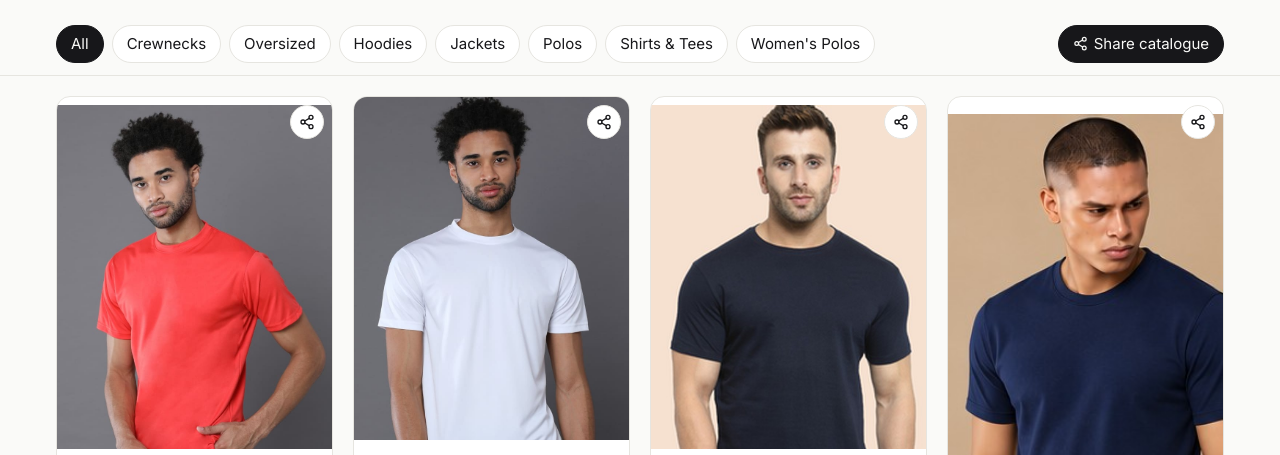
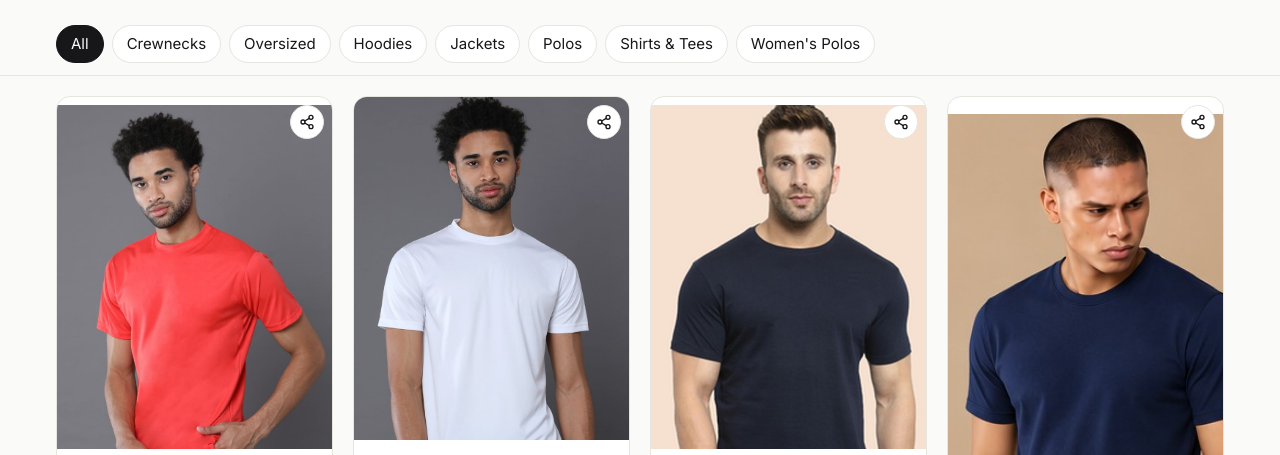
Before and after one commit to printello/Catalogue, a plain HTML site: page site/index.html in a window 1280 px wide. Shown: the part 292-747 px from the top of the page. Drawn offline with Linux system fonts and the light colour scheme.

Commit message:
Remove share catalogue button
Co-Authored-By: Claude Sonnet 5.5 <noreply@anthropic.com>

```diff
--- a/site/index.html
+++ b/site/index.html
@@ -77,7 +77,7 @@ dialog .toast{position:fixed;bottom:24px}
 </head>
 <body>
 <header><img class="logo" src="logo.svg" alt="Printello"><h1>Catalogue</h1><p>Custom-printed apparel. Tap a product to see every colour.</p></header>
-<nav><div class="nav"><div class="tabs" id="tabs"></div><button class="sh" id="catsh" type="button"><svg viewBox="0 0 24 24"><circle cx="18" cy="5" r="3"/><circle cx="6" cy="12" r="3"/><circle cx="18" cy="19" r="3"/><path d="M8.6 13.5l6.8 4M15.4 6.5l-6.8 4"/></svg><span id="catshl">Share</span></button></div></nav><div class="toast" id="toast" role="status"></div>
+<nav><div class="nav"><div class="tabs" id="tabs"></div></div></nav><div class="toast" id="toast" role="status"></div>
 <main id="grid"></main>
 <footer class="contact"><div><h2>Contact us</h2><a href="mailto:contactus@printello.in">contactus@printello.in</a><a href="tel:+919503085155">+91 95030 85155</a><a href="tel:+919503185155">+91 95031 85155</a><span>Call or email us for bulk orders, custom printing and quotes. GST 5% extra; transportation charged extra based on delivery location.</span></div></footer>
 <dialog id="dlg"><button class="x" aria-label="Close" onclick="dlg.close()">×</button><div class="m"><div class="big"><img id="bigimg" alt=""></div><div class="info" id="info"></div></div><div class="toast" role="status"></div></dialog>
@@ -99,10 +99,9 @@ const catUrl=k=>k==='all'?base():base()+'#'+k;
 const prodUrl=p=>base()+'#p='+slug(p.name);
 function setHash(h){history.replaceState(null,'',h?'#'+h:location.pathname+location.search)}
 function setCat(k){cur=k;[...$('tabs').children].forEach(b=>b.setAttribute('aria-pressed',b.dataset.k===k));
-  $('catshl').textContent=k==='all'?'Share catalogue':'Share '+cats.find(c=>c[0]===k)[1];render()}
+  render()}
 $('tabs').innerHTML=cats.map(([k,l])=>`<button data-k="${k}" aria-pressed="${k==='all'}">${l}</button>`).join('');
 $('tabs').onclick=e=>{const k=e.target.dataset.k;if(!k)return;setCat(k);setHash(k==='all'?'':k)};
-$('catsh').onclick=()=>share(cur==='all'?'Catalogue':cats.find(c=>c[0]===cur)[1],catUrl(cur));
 function render(){
   $('grid').innerHTML=P.map((p,i)=>({p,i})).filter(({p})=>cur==='all'||p.category===cur).map(({p,i})=>`
   <button class="card" data-i="${i}"><span class="cs" data-share="${i}" role="button" aria-label="Share ${p.name}"><svg viewBox="0 0 24 24"><circle cx="18" cy="5" r="3"/><circle cx="6" cy="12" r="3"/><circle cx="18" cy="19" r="3"/><path d="M8.6 13.5l6.8 4M15.4 6.5l-6.8 4"/></svg></span><div class="ph"><img loading="lazy" src="${p.image}" alt="${p.name}"></div>
```
